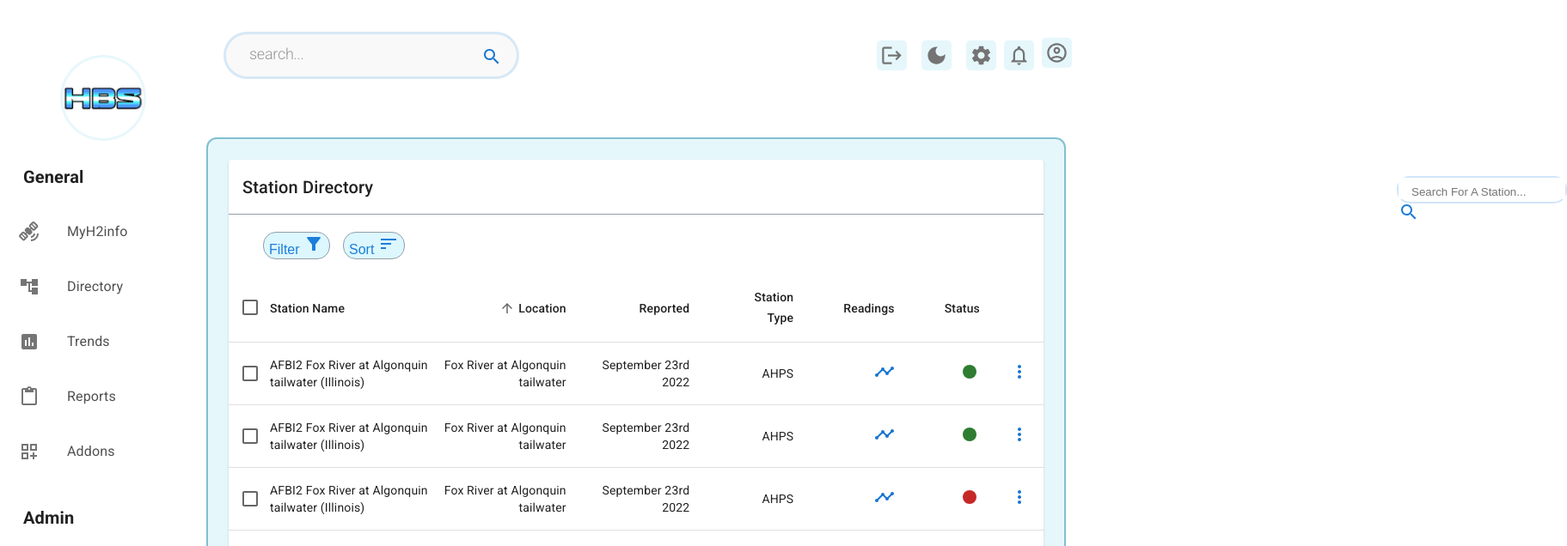
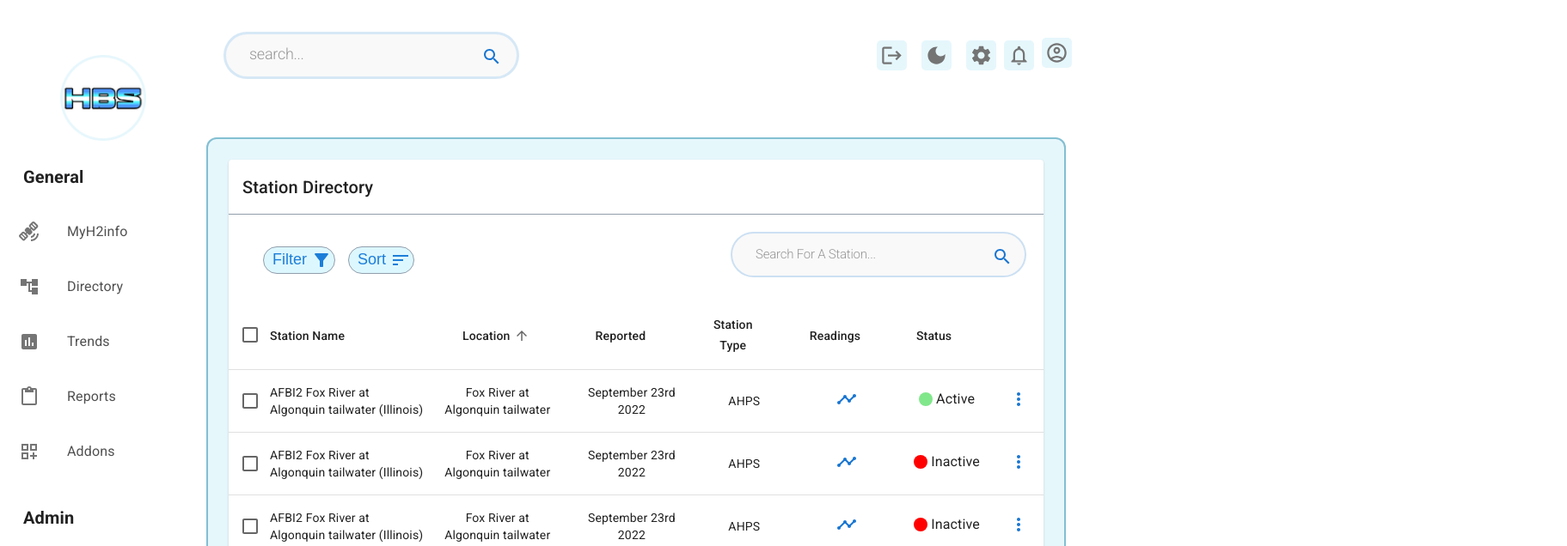
Before and after one commit to kpierc11/Dashboard_Demo, a React (Create React App) app in the folder app/: page /stations-directory-page in a window 1280 px wide. Shown: the top 636 px of the page at 86% size, 1823 px wide, since content can reach past the window. Built offline with nearby package versions, Linux system fonts and the light colour scheme.

Commit message:
Fixed buttons/searchbar/ and active and inactive

```diff
--- a/app/src/components/StationsDirectory/StationsDirectory.tsx
+++ b/app/src/components/StationsDirectory/StationsDirectory.tsx
@@ -12,7 +12,7 @@ import TableRow from "@mui/material/TableRow";
 import TableSortLabel from "@mui/material/TableSortLabel";
 import Toolbar from "@mui/material/Toolbar";
 import Typography from "@mui/material/Typography";
-import TimelineIcon from '@mui/icons-material/Timeline';
+import TimelineIcon from "@mui/icons-material/Timeline";
 import Paper from "@mui/material/Paper";
 import Checkbox from "@mui/material/Checkbox";
 import SearchIcon from "@mui/icons-material/Search";
@@ -23,19 +23,18 @@ import Switch from "@mui/material/Switch";
 import DeleteIcon from "@mui/icons-material/Delete";
 import FilterListIcon from "@mui/icons-material/FilterList";
 import { visuallyHidden } from "@mui/utils";
-import SortIcon from '@mui/icons-material/Sort';
-import FilterAltIcon from '@mui/icons-material/FilterAlt';
-import FiberManualRecordIcon from '@mui/icons-material/FiberManualRecord';
+import SortIcon from "@mui/icons-material/Sort";
+import FilterAltIcon from "@mui/icons-material/FilterAlt";
+import FiberManualRecordIcon from "@mui/icons-material/FiberManualRecord";
 import { type } from "os";
-import { red } from '@mui/material/colors';
+import { red } from "@mui/material/colors";
 import { Icon } from "@mui/material";
-import MoreVertIcon from '@mui/icons-material/MoreVert';
+import MoreVertIcon from "@mui/icons-material/MoreVert";
 
 interface Data {
-
   stationName: string;
   location: string;
-  reported: string
+  reported: string;
   type: string;
   readings: string;
   status: string;
@@ -58,7 +57,7 @@ function createData(
     type,
     readings,
     status,
-    edit
+    edit,
   };
 }
 
@@ -67,9 +66,9 @@ const rows = [
     "AFBI2 Fox River at Algonquin tailwater (Illinois)",
     "Fox River at Algonquin tailwater",
     "September 23rd 2022",
-    "AHPS" ,
+    "AHPS",
     <TimelineIcon color="primary"></TimelineIcon>,
-    <FiberManualRecordIcon color="success"></FiberManualRecordIcon> ,
+    <Box sx={{display: "inline-flex"}}><FiberManualRecordIcon sx = {{color : "#81E78B"}}></FiberManualRecordIcon><Typography>Active</Typography></Box>,
     <MoreVertIcon color="primary"></MoreVertIcon>
   ),
   createData(
@@ -78,7 +77,7 @@ const rows = [
     "September 23rd 2022",
     "AHPS",
     <TimelineIcon color="primary"></TimelineIcon>,
-    <FiberManualRecordIcon color="success"></FiberManualRecordIcon>,
+    <Box sx={{display: "inline-flex"}}><FiberManualRecordIcon  sx={{ color: "#FF0000" }}></FiberManualRecordIcon><Typography>Inactive</Typography></Box>,
     <MoreVertIcon color="primary"></MoreVertIcon>
   ),
   createData(
@@ -87,7 +86,7 @@ const rows = [
     "September 23rd 2022",
     "AHPS",
     <TimelineIcon color="primary"></TimelineIcon>,
-    <FiberManualRecordIcon  sx={{ color: red[800] }}></FiberManualRecordIcon>,
+    <Box sx={{display: "inline-flex"}}><FiberManualRecordIcon sx={{ color: "#FF0000" }}></FiberManualRecordIcon><Typography>Inactive</Typography></Box>,
     <MoreVertIcon color="primary"></MoreVertIcon>
   ),
   createData(
@@ -96,7 +95,7 @@ const rows = [
     "September 23rd 2022",
     "AHPS",
     <TimelineIcon color="primary"></TimelineIcon>,
-    <FiberManualRecordIcon color="success"></FiberManualRecordIcon>,
+    <Box sx={{display: "inline-flex"}}><FiberManualRecordIcon sx = {{color : "#81E78B"}}></FiberManualRecordIcon><Typography>Active</Typography></Box>,
     <MoreVertIcon color="primary"></MoreVertIcon>
   ),
   createData(
@@ -105,7 +104,7 @@ const rows = [
     "September 23rd 2022",
     "AHPS",
     <TimelineIcon color="primary"></TimelineIcon>,
-    <FiberManualRecordIcon  sx={{ color: red[800] }}></FiberManualRecordIcon>,
+    <Box sx={{display: "inline-flex"}}><FiberManualRecordIcon sx = {{color : "#81E78B"}}></FiberManualRecordIcon><Typography>Active</Typography></Box>,
     <MoreVertIcon color="primary"></MoreVertIcon>
   ),
   createData(
@@ -114,7 +113,7 @@ const rows = [
     "September 23rd 2022",
     "AHPS",
     <TimelineIcon color="primary"></TimelineIcon>,
-    <FiberManualRecordIcon color="success"></FiberManualRecordIcon>,
+    <Box sx={{display: "inline-flex"}}><FiberManualRecordIcon  sx={{ color: "#FF0000" }}></FiberManualRecordIcon><Typography>Inactive</Typography></Box>,
     <MoreVertIcon color="primary"></MoreVertIcon>
   ),
   createData(
@@ -123,7 +122,7 @@ const rows = [
     "September 23rd 2022",
     "AHPS",
     <TimelineIcon color="primary"></TimelineIcon>,
-    <FiberManualRecordIcon color="success"></FiberManualRecordIcon>,
+    <Box sx={{display: "inline-flex"}}><FiberManualRecordIcon sx = {{color : "#81E78B"}}></FiberManualRecordIcon><Typography>Active</Typography></Box>,
     <MoreVertIcon color="primary"></MoreVertIcon>
   ),
   createData(
@@ -132,7 +131,7 @@ const rows = [
     "September 23rd 2022",
     "AHPS",
     <TimelineIcon color="primary"></TimelineIcon>,
-    <FiberManualRecordIcon  sx={{ color: red[800] }}></FiberManualRecordIcon>,
+    <Box sx={{display: "inline-flex"}}><FiberManualRecordIcon sx = {{color : "#81E78B"}}></FiberManualRecordIcon><Typography>Active</Typography></Box>,
     <MoreVertIcon color="primary"></MoreVertIcon>
   ),
   createData(
@@ -141,7 +140,7 @@ const rows = [
     "September 23rd 2022",
     "AHPS",
     <TimelineIcon color="primary"></TimelineIcon>,
-    <FiberManualRecordIcon color="success"></FiberManualRecordIcon>,
+    <Box sx={{display: "inline-flex"}}><FiberManualRecordIcon sx = {{color : "#81E78B"}}></FiberManualRecordIcon><Typography>Active</Typography></Box>,
     <MoreVertIcon color="primary"></MoreVertIcon>
   ),
   createData(
@@ -150,7 +149,7 @@ const rows = [
     "September 23rd 2022",
     "AHPS",
     <TimelineIcon color="primary"></TimelineIcon>,
-    <FiberManualRecordIcon  sx={{ color: red[800] }}></FiberManualRecordIcon>,
+    <Box sx={{display: "inline-flex"}}><FiberManualRecordIcon sx = {{color : "#81E78B"}}></FiberManualRecordIcon><Typography>Active</Typography></Box>,
     <MoreVertIcon color="primary"></MoreVertIcon>
   ),
   createData(
@@ -159,7 +158,7 @@ const rows = [
     "September 23rd 2022",
     "AHPS",
     <TimelineIcon color="primary"></TimelineIcon>,
-    <FiberManualRecordIcon  sx={{ color: red[800] }}></FiberManualRecordIcon>,
+    <Box sx={{display: "inline-flex"}}><FiberManualRecordIcon sx = {{color : "#81E78B"}}></FiberManualRecordIcon><Typography>Active</Typography></Box>,
     <MoreVertIcon color="primary"></MoreVertIcon>
   ),
   createData(
@@ -168,7 +167,7 @@ const rows = [
     "September 23rd 2022",
     "AHPS",
     <TimelineIcon color="primary"></TimelineIcon>,
-    <FiberManualRecordIcon color="success"></FiberManualRecordIcon>,
+    <Box sx={{display: "inline-flex"}}><FiberManualRecordIcon sx = {{color : "#81E78B"}}></FiberManualRecordIcon><Typography>Active</Typography></Box>,
     <MoreVertIcon color="primary"></MoreVertIcon>
   ),
   createData(
@@ -177,7 +176,7 @@ const rows = [
     "September 23rd 2022",
     "AHPS",
     <TimelineIcon color="primary"></TimelineIcon>,
-    <FiberManualRecordIcon  sx={{ color: red[800] }}></FiberManualRecordIcon>,
+    <Box sx={{display: "inline-flex"}}><FiberManualRecordIcon sx = {{color : "#81E78B"}}></FiberManualRecordIcon><Typography>Active</Typography></Box>,
     <MoreVertIcon color="primary"></MoreVertIcon>
   ),
 ];
@@ -318,7 +317,7 @@ function EnhancedTableHead(props: EnhancedTableProps) {
         {headCells.map((headCell) => (
           <TableCell
             key={headCell.id}
-            align={headCell.numeric ? "right" : "left"}
+            align={headCell.numeric ? "center" : "left"}
             padding={headCell.disablePadding ? "none" : "normal"}
             sortDirection={orderBy === headCell.id ? order : false}
           >
@@ -384,13 +383,35 @@ function EnhancedTableToolbar(props: EnhancedTableToolbarProps) {
           </Typography>
         )}
       </Toolbar>
-      <div className="directory-buttons">
-        <button className="filter-button">Filter <FilterAltIcon></FilterAltIcon></button>
-        <button className="sort-button">Sort <SortIcon className="sort-icon"></SortIcon></button>
-      </div>
-      <div className="directory-search-content">
-        <div className="directory-search">
-          <input className="directory-box" placeholder="Search For A Station..." type="text"></input><SearchIcon className="search-icon"></SearchIcon>
+      <div className="sub-toolbar">
+        <div className="directory-buttons">
+          <button className="lightblue-button">
+            Filter <FilterAltIcon className="filter-sort-icon"></FilterAltIcon>
+          </button>
+          <button className="lightblue-button">
+            Sort <SortIcon className="filter-sort-icon"></SortIcon>
+          </button>
+        </div>
+        <div className={"directory-search-container"}>
+          <form>
+            <div style={{ position: "relative" }}>
+              <input
+                id="directory-search"
+                type="search"
+                placeholder="Search For A Station..."
+              ></input>
+              <SearchIcon
+                sx={{
+                  position: "absolute",
+                  right: 0,
+                  marginRight: 2,
+                  marginTop: "5%",
+                  top: 0,
+                }}
+                color="primary"
+              ></SearchIcon>
+            </div>
+          </form>
         </div>
       </div>
     </>
@@ -456,7 +477,6 @@ export default function EnhancedTable() {
 
   const isSelected = (name: string) => selected.indexOf(name) !== -1;
 
-  // Avoid a layout jump when reaching the last page with empty rows.
   const emptyRows =
     page > 0 ? Math.max(0, (1 + page) * rowsPerPage - rows.length) : 0;
 
@@ -479,8 +499,6 @@ export default function EnhancedTable() {
               rowCount={rows.length}
             />
             <TableBody>
-              {/* if you don't need to support IE11, you can replace the `stableSort` call with:
-              rows.sort(getComparator(order, orderBy)).slice() */}
               {stableSort(rows, getComparator(order, orderBy))
                 .slice(page * rowsPerPage, page * rowsPerPage + rowsPerPage)
                 .map((row, index) => {
@@ -515,12 +533,12 @@ export default function EnhancedTable() {
                         {row.stationName}
                       </TableCell>
 
-                      <TableCell align="right">{row.location}</TableCell>
-                      <TableCell align="right">{row.reported}</TableCell>
-                      <TableCell align="right">{row.type}</TableCell>
-                      <TableCell align="right">{row.readings}</TableCell>
-                      <TableCell align="right">{row.status}</TableCell>
-                      <TableCell align="right">{row.edit}</TableCell>
+                      <TableCell align="center">{row.location}</TableCell>
+                      <TableCell align="center">{row.reported}</TableCell>
+                      <TableCell align="center">{row.type}</TableCell>
+                      <TableCell align="center">{row.readings}</TableCell>
+                      <TableCell align="center">{row.status}</TableCell>
+                      <TableCell align="center">{row.edit}</TableCell>
                     </TableRow>
                   );
                 })}
--- a/app/src/components/StationsDirectory/stationDirectory.css
+++ b/app/src/components/StationsDirectory/stationDirectory.css
@@ -1,53 +1,70 @@
-.filter-button {
-  background-color: #ddf7ff;
-  border: 1px solid rgba(145, 158, 171, 1);
-  color: #1c7ed9;
-  text-align: center;
-  font-size: 16px;
-  height: 100%;
-  max-width: 40%;
-  border-radius: 15px;
-  margin-right: 15px;
-}
-
-.sort-button {
-  background-color: #ddf7ff;
-  border: 1px solid rgba(145, 158, 171, 1);
-  color: #1c7ed9;
-  text-align: center;
-  font-size: 16px;
-  height: 100%;
-  max-width: 40%;
-  border-radius: 15px;
-}
-
-
-
 .directory-buttons {
-  width: 100%;
+  display: inline-flex;
+  align-items: center;
   margin-top: 20px;
   margin-bottom: 15px;
   margin-left: 40px;
 }
 
-.directory-search {
-  position: absolute;
-  border-radius: 15px;
-  border: 2px solid rgba(28, 126, 217, 0.2);
-  max-width: 100%;
-  height: 4%;
-  left: 1625px;
-  top: 205px;
+.lightblue-button {
+  background-color: #ddf7ff;
+  border: 1px solid rgba(145, 158, 171, 1);
+  color: #1c7ed9;
+  text-align: center;
+  font-size: 18px;
+  height: 100%;
+  width: 100%;
+  border-radius: 50px;
+  margin-right: 15px;
+  display: inline-flex;
+  align-items: center;
+  padding: 3px;
+  padding-left: 10px;
 }
 
-.directory-box {
-  box-sizing: border-box;
-  border: 0;
-  outline: none;
-  padding-left: 15px;
-  padding-top: 9px;
+.sub-toolbar {
+  display: flex;
+  align-items: center;
+  position: relative;
+  margin-right: 20px;
+  height: 100px;
 }
 
-.search-icon {
-  color: rgba(28, 126, 217, 1);
+.filter-sort-icon {
+  margin-left: 5px;
 }
+
+.directory-search-container {
+  margin-top: 20px;
+  top: 0;
+  position: absolute;
+  right: 0;
+  max-width: 344px;
+  width: 344px;
+}
+
+#directory-search {
+  border: 2px solid rgba(28, 126, 217, 0.2);
+  width: 100%;
+  max-width: 344px;
+  border-radius: 50px;
+  padding-top: 17px;
+  padding-bottom: 17px;
+  padding-left: 27px;
+  margin-right: 20px;
+  background-color: #f9f9f9;
+}
+
+#directory-search::placeholder {
+  font-family: "Roboto";
+  font-style: normal;
+  font-weight: 300;
+  font-size: 15px;
+  line-height: 21px;
+  letter-spacing: -0.015em;
+  color: #979797;
+}
+
+.edit-button{
+  border: none;
+}
```
